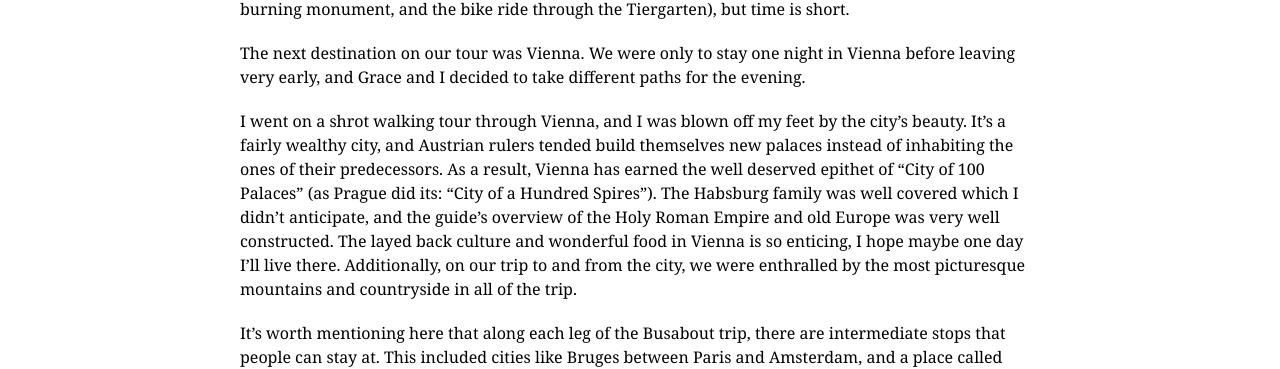
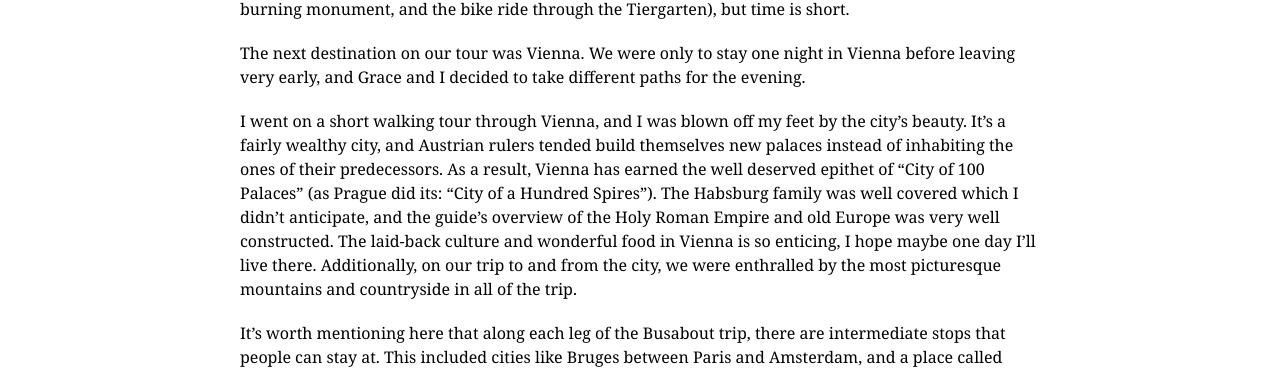
Before and after one commit to KaiStarkk/kaistarkk.github.io, a Jekyll site: the page built from _posts/2014-07-21-firenze-pt-II.markdown, in a window 1280 px wide. Shown: the part 345-714 px from the top of the page. Built offline with Jekyll 4.4.1, drawn with Linux system fonts in a browser that asks for light colours.

Commit message:
Update 2014-07-21-firenze-pt-II.markdown

```diff
--- a/_posts/2014-07-21-firenze-pt-II.markdown
+++ b/_posts/2014-07-21-firenze-pt-II.markdown
@@ -9,7 +9,7 @@ If you've noticed the dates on some of these posts, you'll realise that I've wri
 
 The next destination on our tour was Vienna. We were only to stay one night in Vienna before leaving very early, and Grace and I decided to take different paths for the evening.
 
-I went on a shrot walking tour through Vienna, and I was blown off my feet by the city's beauty. It's a fairly wealthy city, and Austrian rulers tended build themselves new palaces instead of inhabiting the ones of their predecessors. As a result, Vienna has earned the well deserved epithet of "City of 100 Palaces" (as Prague did its: "City of a Hundred Spires"). The Habsburg family was well covered which I didn't anticipate, and the guide's overview of the Holy Roman Empire and old Europe was very well constructed. The layed back culture and wonderful food in Vienna is so enticing, I hope maybe one day I'll live there. Additionally, on our trip to and from the city, we were enthralled by the most picturesque mountains and countryside in all of the trip.
+I went on a short walking tour through Vienna, and I was blown off my feet by the city's beauty. It's a fairly wealthy city, and Austrian rulers tended build themselves new palaces instead of inhabiting the ones of their predecessors. As a result, Vienna has earned the well deserved epithet of "City of 100 Palaces" (as Prague did its: "City of a Hundred Spires"). The Habsburg family was well covered which I didn't anticipate, and the guide's overview of the Holy Roman Empire and old Europe was very well constructed. The laid-back culture and wonderful food in Vienna is so enticing, I hope maybe one day I'll live there. Additionally, on our trip to and from the city, we were enthralled by the most picturesque mountains and countryside in all of the trip.
 
 It's worth mentioning here that along each leg of the Busabout trip, there are intermediate stops that people can stay at. This included cities like Bruges between Paris and Amsterdam, and a place called Gruenau on our next leg. The hostel in Gruenau alla Busabout was basically a man's house, perched in the middle of the Austrian countryside. Those who stayed there said that they enjoyed hiking through the mountainside, and archery (a personal favourite), as well as the beautiful crystal stream that flowed through the property. I was more than a little jealous when we stopped there for lasagne, but we moved on to the destinatinon without too much convincing. The next stop was Munich.
 
```
